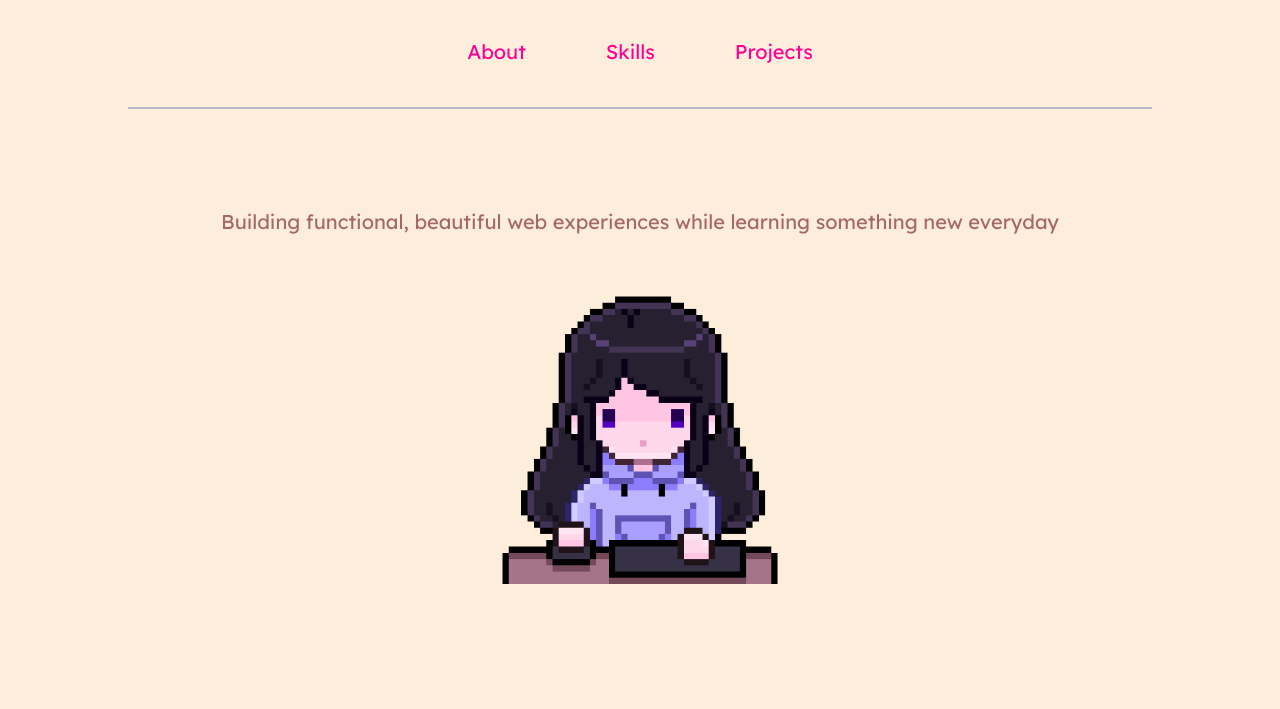
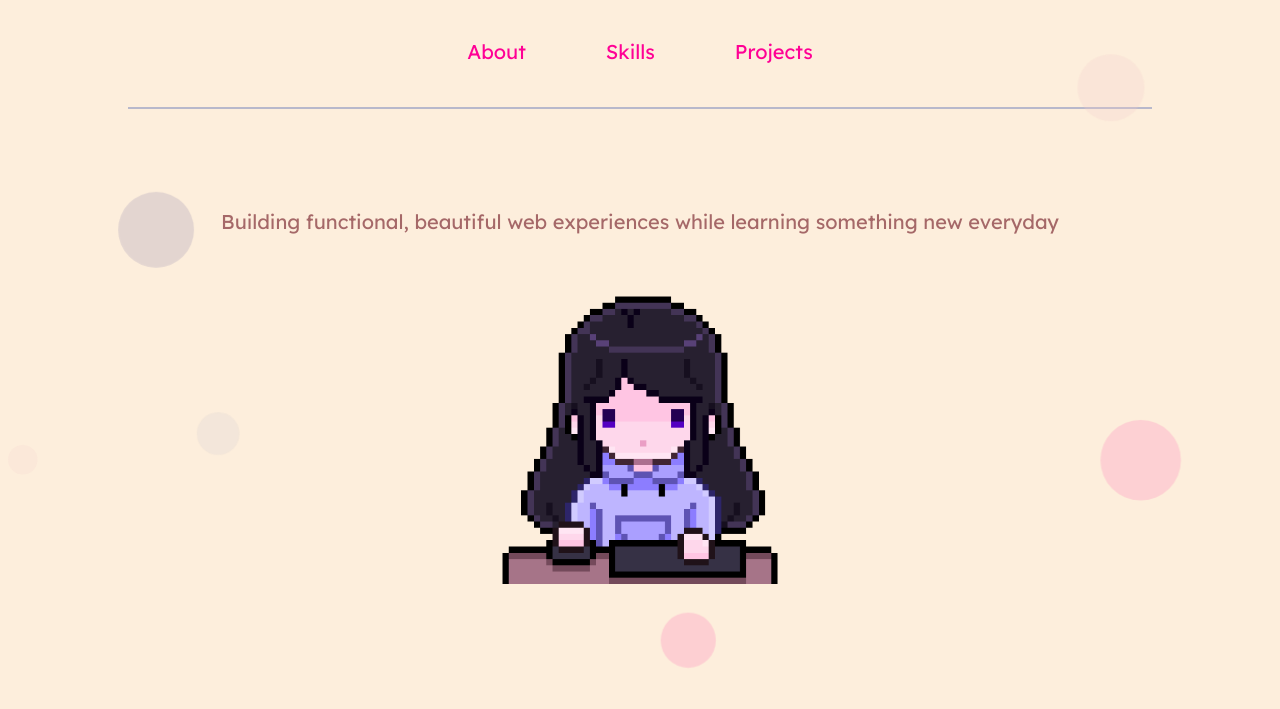
Before and after one commit to chiffonkla/fun-portfolio, a plain HTML site: page index.html in a window 1280 px wide. Shown: the part 91-800 px from the top of the page. Drawn offline with Linux system fonts and the light colour scheme.

Commit message:
Added bubbles animation

```diff
--- /dev/null
+++ b/bubbles.js
@@ -0,0 +1,99 @@
+document.addEventListener("DOMContentLoaded", () => {
+    const bubblesContainer = document.getElementById("bubbles-container")
+    let bubbleCount = 0
+    const MAX_BUBBLES = 8
+    let pageVisible = true
+
+    function createBubbles(count) {
+      bubblesContainer.innerHTML = ""
+      bubbleCount = 0
+      for (let i = 0; i < count; i++) {
+        createBubble()
+      }
+    }
+
+    function createBubble() {
+      if (bubbleCount >= MAX_BUBBLES || !pageVisible) {
+        return
+      }
+      bubbleCount++
+      const bubble = document.createElement("div")
+      bubble.classList.add("bubble")
+      const size = Math.random() * 60 + 20
+      bubble.style.width = `${size}px`
+      bubble.style.height = `${size}px`
+      const x = Math.random() * window.innerWidth
+      const y = Math.random() * window.innerHeight
+      bubble.style.left = `${x}px`
+      bubble.style.top = `${y}px`
+
+      const colors = [
+        "rgba(255, 0, 149, 0.3)",
+        "rgba(28, 28, 122, 0.3)",
+        "rgba(244, 203, 203, 0.5)",
+        "rgba(253, 221, 183, 0.4)",
+        "rgba(184, 184, 203, 0.3)",
+      ]
+      const color = colors[Math.floor(Math.random() * colors.length)]
+      bubble.style.backgroundColor = color
+
+      const tx1 = Math.random() * 100 - 50 + "px"
+      const ty1 = Math.random() * 100 - 50 + "px"
+      const tx2 = Math.random() * 100 - 50 + "px"
+      const ty2 = Math.random() * 100 - 50 + "px"
+      const tx3 = Math.random() * 100 - 50 + "px"
+      const ty3 = Math.random() * 100 - 50 + "px"
+      const tx4 = Math.random() * 100 - 50 + "px"
+      const ty4 = Math.random() * 100 - 50 + "px"
+
+      bubble.style.setProperty("--tx1", tx1)
+      bubble.style.setProperty("--ty1", ty1)
+      bubble.style.setProperty("--tx2", tx2)
+      bubble.style.setProperty("--ty2", ty2)
+      bubble.style.setProperty("--tx3", tx3)
+      bubble.style.setProperty("--ty3", ty3)
+      bubble.style.setProperty("--tx4", tx4)
+      bubble.style.setProperty("--ty4", ty4)
+
+      const duration = 5 + Math.random() * 10
+      bubble.style.animationDuration = `${duration}s`
+      const delay = Math.random() * 5
+      bubble.style.animationDelay = `${delay}s`
+      bubblesContainer.appendChild(bubble)
+
+      const timeoutId = setTimeout(
+        () => {
+          if (bubble.parentNode) {
+            bubble.remove()
+            bubbleCount--
+            if (pageVisible) {
+              createBubble()
+            }
+          }
+        },
+        (duration + delay) * 1000,
+      )
+      bubble.dataset.timeoutId = timeoutId.toString()
+    }
+
+    document.addEventListener("visibilitychange", () => {
+      if (document.hidden) {
+        pageVisible = false
+      } else {
+        pageVisible = true
+        createBubbles(MAX_BUBBLES)
+      }
+    })
+    createBubbles(MAX_BUBBLES)
+    window.addEventListener("resize", () => {
+      createBubbles(MAX_BUBBLES)
+    })
+
+    setInterval(() => {
+      const currentBubbles = bubblesContainer.querySelectorAll(".bubble").length
+      if (currentBubbles > MAX_BUBBLES * 2) {
+        console.log(`Too many bubbles detected (${currentBubbles}), resetting...`)
+        createBubbles(MAX_BUBBLES)
+      }
+    }, 10000)
+  })
--- a/index.html
+++ b/index.html
@@ -14,6 +14,7 @@ EMAIL: kla5@uci.edu
     <link rel="stylesheet" href="styles.css">
 </head>
 <body>
+    <div id="bubbles-container" class="bubbles-container"></div>
     <!-- Navigation bar -->
     <header>
         <nav>
@@ -131,5 +132,6 @@ EMAIL: kla5@uci.edu
         <p>Copyright &copy; 2025 Karen La</p>
     </footer>
     <script src="script.js"></script>
+    <script src="bubbles.js"></script>
 </body>
 </html>
--- a/styles.css
+++ b/styles.css
@@ -426,3 +426,44 @@ footer {
     opacity: 1;
     transform: translateY(0);
 }
+
+.bubbles-container {
+  position: fixed;
+  top: 0;
+  left: 0;
+  width: 100%;
+  height: 100%;
+  pointer-events: none;
+  z-index: 0;
+  overflow: hidden;
+}
+
+.bubble {
+  position: absolute;
+  border-radius: 50%;
+  opacity: 0;
+  animation: float 15s ease-in-out infinite;
+}
+
+@keyframes float {
+  0% {
+    opacity: 0;
+    transform: scale(0) translate(0, 0);
+  }
+  25% {
+    opacity: 0.5;
+    transform: scale(1) translate(var(--tx1), var(--ty1));
+  }
+  50% {
+    opacity: 0.3;
+    transform: scale(1.2) translate(var(--tx2), var(--ty2));
+  }
+  75% {
+    opacity: 0.5;
+    transform: scale(1) translate(var(--tx3), var(--ty3));
+  }
+  100% {
+    opacity: 0;
+    transform: scale(0) translate(var(--tx4), var(--ty4));
+  }
+}
```
